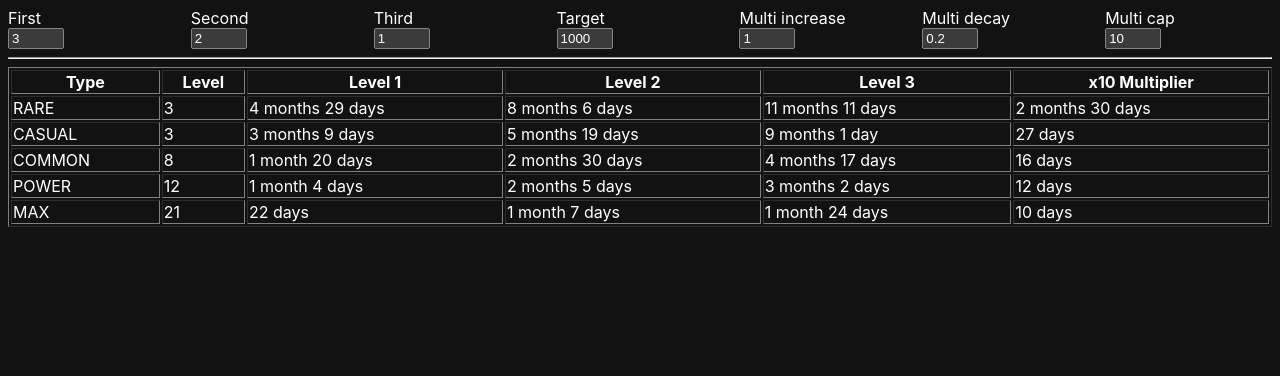
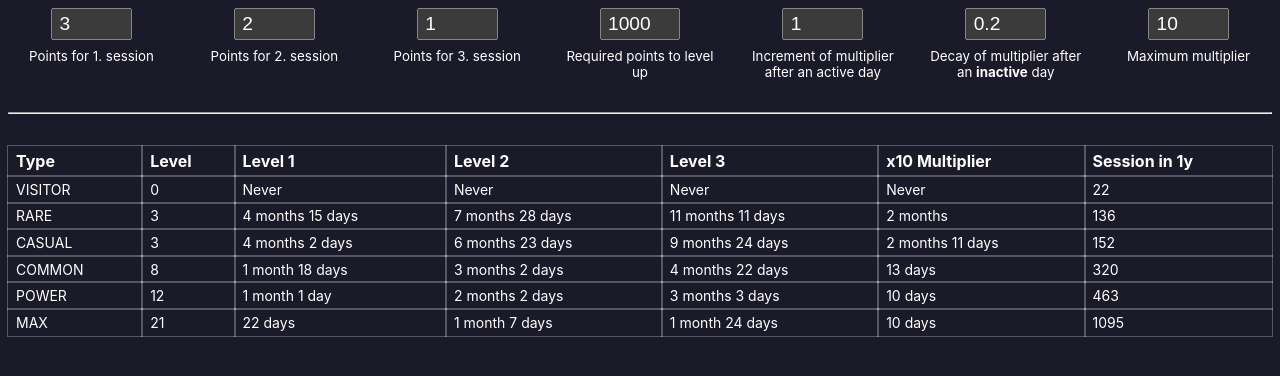
Before and after one commit to enyo/pausly-point-system, a SvelteKit app: page / in a window 1280 px wide. Shown: the top 376 px of the page. Built offline with nearby package versions, Linux system fonts and the light colour scheme.

Commit message:
Slightly better styling

```diff
--- a/src/lib/style.css
+++ b/src/lib/style.css
@@ -3,3 +3,7 @@ body {
 	font-family: -apple-system, BlinkMacSystemFont, 'Segoe UI', Roboto, Ubuntu, 'Helvetica Neue',
 		sans-serif;
 }
+
+body {
+	background: #1a1a28;
+}
--- a/src/routes/+page.svelte
+++ b/src/routes/+page.svelte
@@ -20,10 +20,11 @@
 		DayProbabilities,
 	]
 
-	const CHARACTERS = ['rare', 'casual', 'common', 'power', 'max'] as const
+	const CHARACTERS = ['visitor', 'rare', 'casual', 'common', 'power', 'max'] as const
 	type Character = (typeof CHARACTERS)[number]
 
 	const CHARACTER_PROBABILITIES: { [key in Character]: WeekProbabilities } = {
+		visitor: [[10], [10], [10], [10], [10], [0], [0]],
 		rare: [[0], [90, 50, 5], [0], [90, 40, 5], [0], [0], [0]],
 		casual: [[80, 40], [30, 20], [20], [50, 30], [40, 20], [5], [5]],
 		common: [[80, 40, 10], [80, 40, 10], [80, 40, 10], [80, 40, 10], [80, 40, 10], [20], [20]],
@@ -47,6 +48,7 @@
 		],
 	}
 	const CHARACTER_DESCRIPTIONS: { [key in Character]: string } = {
+		visitor: 'Does a session from time to time, but not regularly.',
 		rare: 'Typically does a session on Tuesday and Thursday, but not always.',
 		casual: 'Very likely to start with a session on Monday, and sometimes during the week.',
 		common:
@@ -96,6 +98,7 @@
 
 	type CalculatedProbabilities = {
 		points: number
+		totalSessions: number
 		daysUntilMaxMultiplier?: number | undefined
 		daysUntilFirstLevel?: number | undefined
 		daysUntilSecondLevel?: number | undefined
@@ -109,6 +112,7 @@
 
 	const INITIAL_CALCULATED_PROBABILITIES: CalculatedProbabilities = Object.freeze({
 		points: 0,
+		totalSessions: 0,
 		maxMultiplier: 1,
 	})
 
@@ -131,10 +135,13 @@
 				if (Math.random() * 100 <= probabilities[weekday][0]) {
 					sessionYesterday = true
 					thisCalculated.points += Math.ceil(points.first * multiplier)
+					thisCalculated.totalSessions++
 					if (Math.random() * 100 <= (probabilities[weekday][1] ?? 0)) {
 						thisCalculated.points += Math.ceil(points.second * multiplier)
+						thisCalculated.totalSessions++
 						if (Math.random() * 100 <= (probabilities[weekday][2] ?? 0)) {
 							thisCalculated.points += Math.ceil(points.third * multiplier)
+							thisCalculated.totalSessions++
 						}
 					}
 				} else {
@@ -175,6 +182,8 @@
 		const days = ['Monday', 'Tuesday', 'Wednesday', 'Thursday', 'Friday', 'Saturday', 'Sunday']
 
 		let text = `${character.toUpperCase()}\n\n${CHARACTER_DESCRIPTIONS[character]}\n\n`
+
+		text += 'These are the chances this user does a 1st, 2nd or 3rd session on each weekday:\n\n'
 		const f = (v: number | string) => v.toString().padEnd(5, ' ')
 
 		for (let i = 0; i < 7; i++) {
@@ -190,25 +199,32 @@
 
 <div class="values">
 	<label>
-		<span>First</span> <input type="number" bind:value={points.first} />
+		<input type="number" bind:value={points.first} />
+		<small>Points for 1. session</small>
 	</label>
 	<label>
-		<span>Second</span> <input type="number" bind:value={points.second} />
+		<input type="number" bind:value={points.second} />
+		<small>Points for 2. session</small>
 	</label>
 	<label>
-		<span>Third</span> <input type="number" bind:value={points.third} />
+		<input type="number" bind:value={points.third} />
+		<small>Points for 3. session</small>
 	</label>
 	<label>
-		<span>Target</span> <input type="number" bind:value={points.target} />
+		<input type="number" bind:value={points.target} />
+		<small>Required points to level up</small>
 	</label>
 	<label>
-		<span>Multi increase</span> <input type="number" bind:value={points.multiplierIncrease} />
+		<input type="number" bind:value={points.multiplierIncrease} />
+		<small>Increment of multiplier after an active day</small>
 	</label>
 	<label>
-		<span>Multi decay</span> <input type="number" bind:value={points.multiplierDecay} />
+		<input type="number" bind:value={points.multiplierDecay} />
+		<small>Decay of multiplier after an <strong>inactive</strong> day</small>
 	</label>
 	<label>
-		<span>Multi cap</span> <input type="number" bind:value={points.multiplierCap} />
+		<input type="number" bind:value={points.multiplierCap} />
+		<small>Maximum multiplier</small>
 	</label>
 </div>
 
@@ -226,7 +242,7 @@
 
 <hr />
 
-<table border="1">
+<table cellspacing="0">
 	<thead>
 		<tr>
 			<th>Type</th>
@@ -235,6 +251,7 @@
 			<th title="Time to reach level 2">Level 2</th>
 			<th title="Time to reach level 3">Level 3</th>
 			<th title="Time to reach max multiplier">x{points.multiplierCap} Multiplier</th>
+			<th title="The total amount of sessions after 1 year">Session in 1y</th>
 		</tr>
 	</thead>
 	<tbody>
@@ -243,6 +260,7 @@
 				onfocus={() => {}}
 				onblur={() => {}}
 				onmouseover={() => (debug = getDescription(name as Character))}
+				onclick={() => (debug = getDescription(name as Character))}
 				onmouseout={() => (debug = '')}
 			>
 				<td title={getDescription(name as Character)}>{name.toUpperCase()}</td>
@@ -251,6 +269,7 @@
 				<td title="Time to reach level 2">{formatDays(values.daysUntilSecondLevel)}</td>
 				<td title="Time to reach level 3">{formatDays(values.daysUntilThirdLevel)}</td>
 				<td title="Time to reach max multiplier">{formatDays(values.daysUntilMaxMultiplier)}</td>
+				<td title="The total amount of sessions after 1 year">{values.totalSessions}</td>
 			</tr>
 		{/each}
 	</tbody>
@@ -268,29 +287,33 @@
 	label {
 		display: flex;
 		flex-direction: column;
+		align-items: center;
+		text-align: center;
+		gap: 0.5rem;
 	}
 	label span {
 		white-space: nowrap;
 	}
 	input {
-		width: 3rem;
+		width: 4rem;
+		font-size: 1.2rem;
+		padding: 0.2rem 0.4rem;
 	}
+	hr {
+		margin-block: 2rem;
+	}
+
 	table {
 		width: 100%;
+		font-size: 0.875rem;
 	}
-	dl {
-		display: grid;
-		grid-template-columns: auto 1fr;
-		gap: 0.5rem;
+	th {
+		font-size: 1rem;
 	}
-	dt,
-	dd {
-		margin: 0;
-	}
-	dt {
-		text-align: right;
-	}
-	dd {
-		white-space: nowrap;
+	th,
+	td {
+		outline: 1px solid #fff4;
+		padding: 0.3rem 0.5rem;
+		text-align: left;
 	}
 </style>
```
